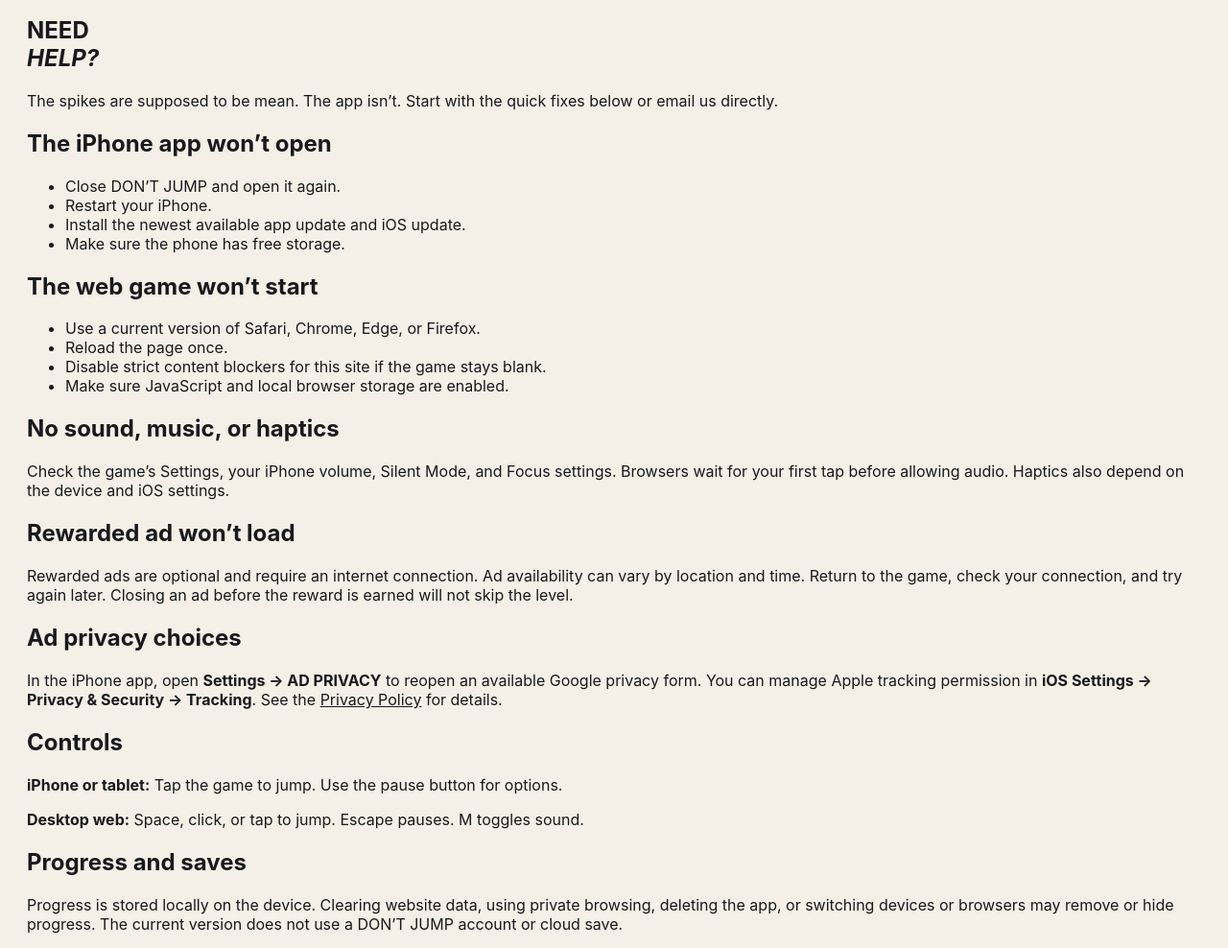
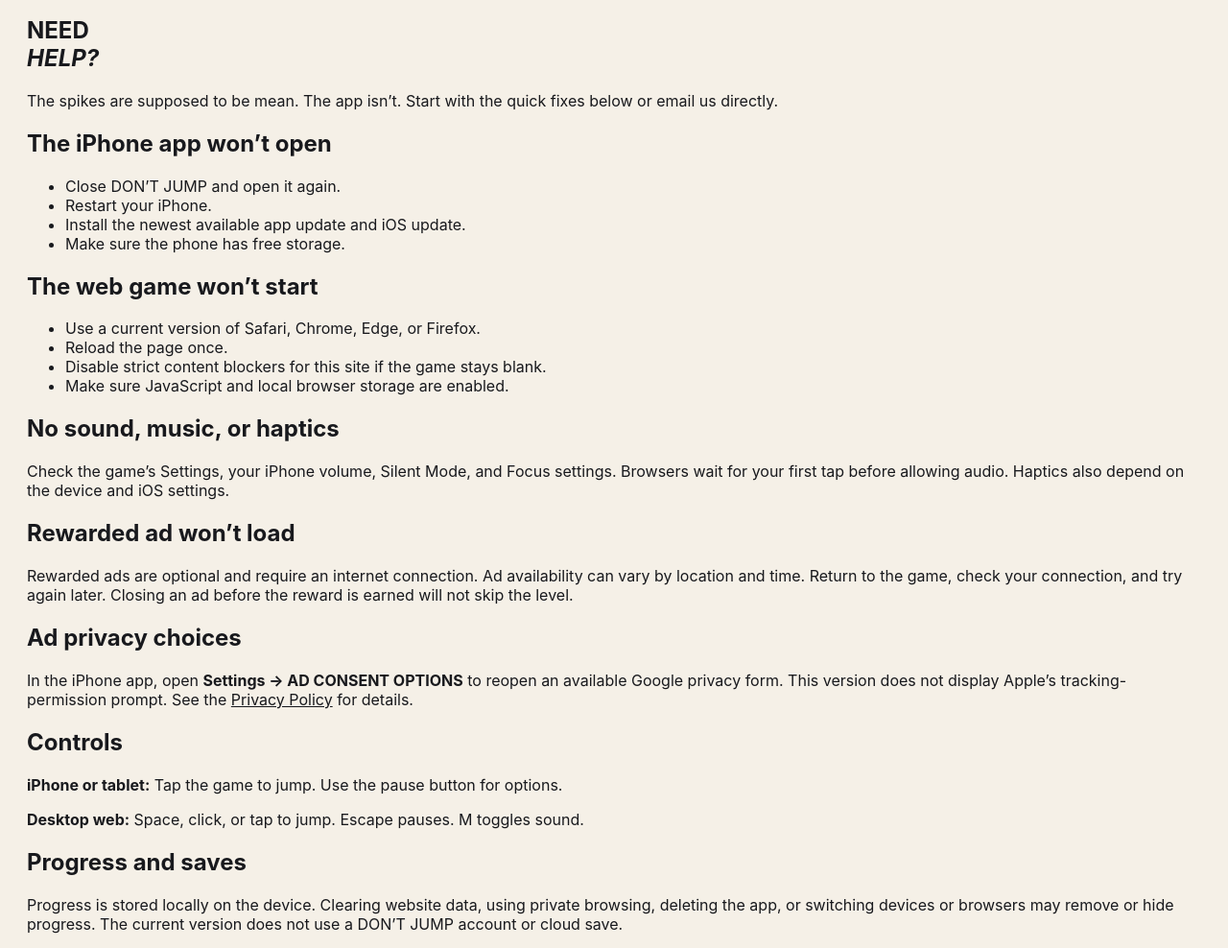
Before and after one commit to Eric3uy51752i6/dont-jump, a website: page support.html in a window 1280 px wide. Shown: the part 109-1097 px from the top of the page at 96% size. Drawn offline with Linux system fonts and the light colour scheme.

Commit message:
Update support text for no-ATT release

```diff
--- a/support.html
+++ b/support.html
@@ -44,7 +44,7 @@
       </section>
       <section class="info-block">
         <h2>Ad privacy choices</h2>
-        <p>In the iPhone app, open <strong>Settings → AD PRIVACY</strong> to reopen an available Google privacy form. You can manage Apple tracking permission in <strong>iOS Settings → Privacy &amp; Security → Tracking</strong>. See the <a href="privacy.html">Privacy Policy</a> for details.</p>
+        <p>In the iPhone app, open <strong>Settings → AD CONSENT OPTIONS</strong> to reopen an available Google privacy form. This version does not display Apple’s tracking-permission prompt. See the <a href="privacy.html">Privacy Policy</a> for details.</p>
       </section>
       <section class="info-block">
         <h2>Controls</h2>
```
